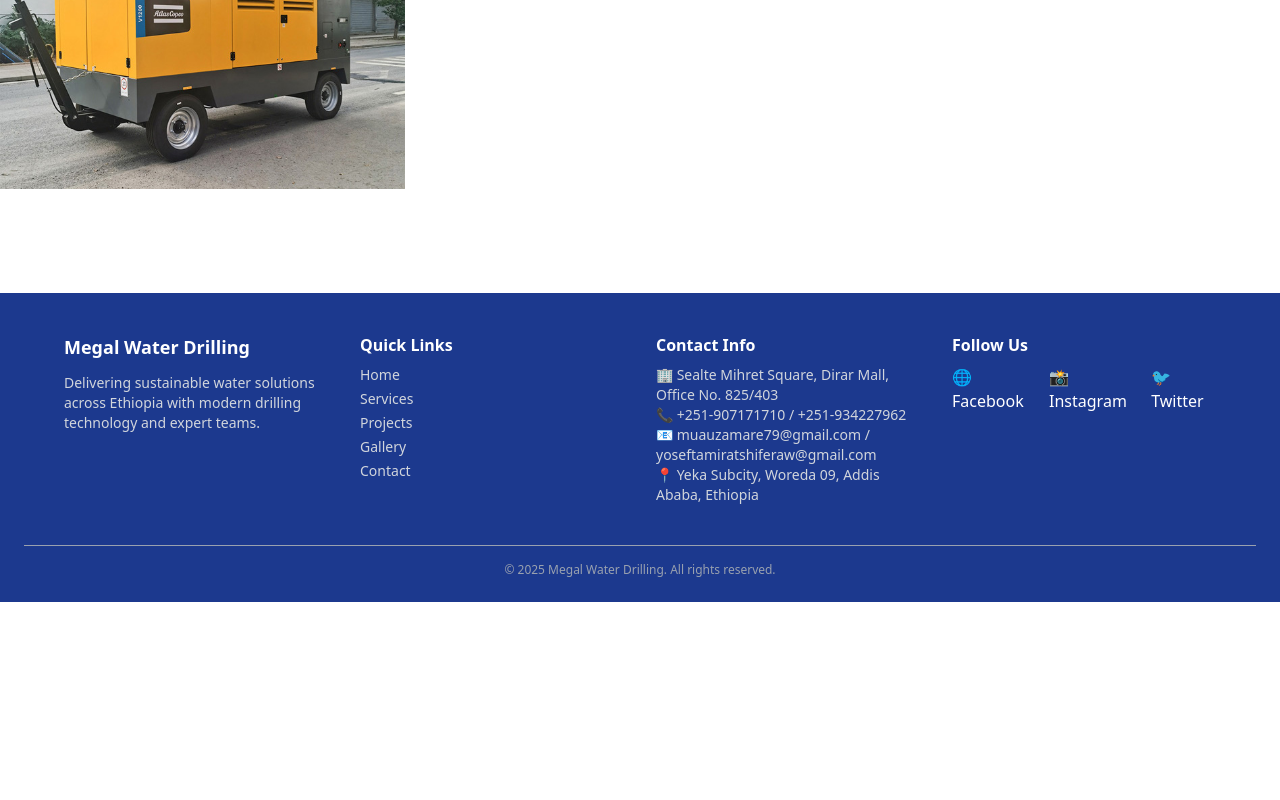
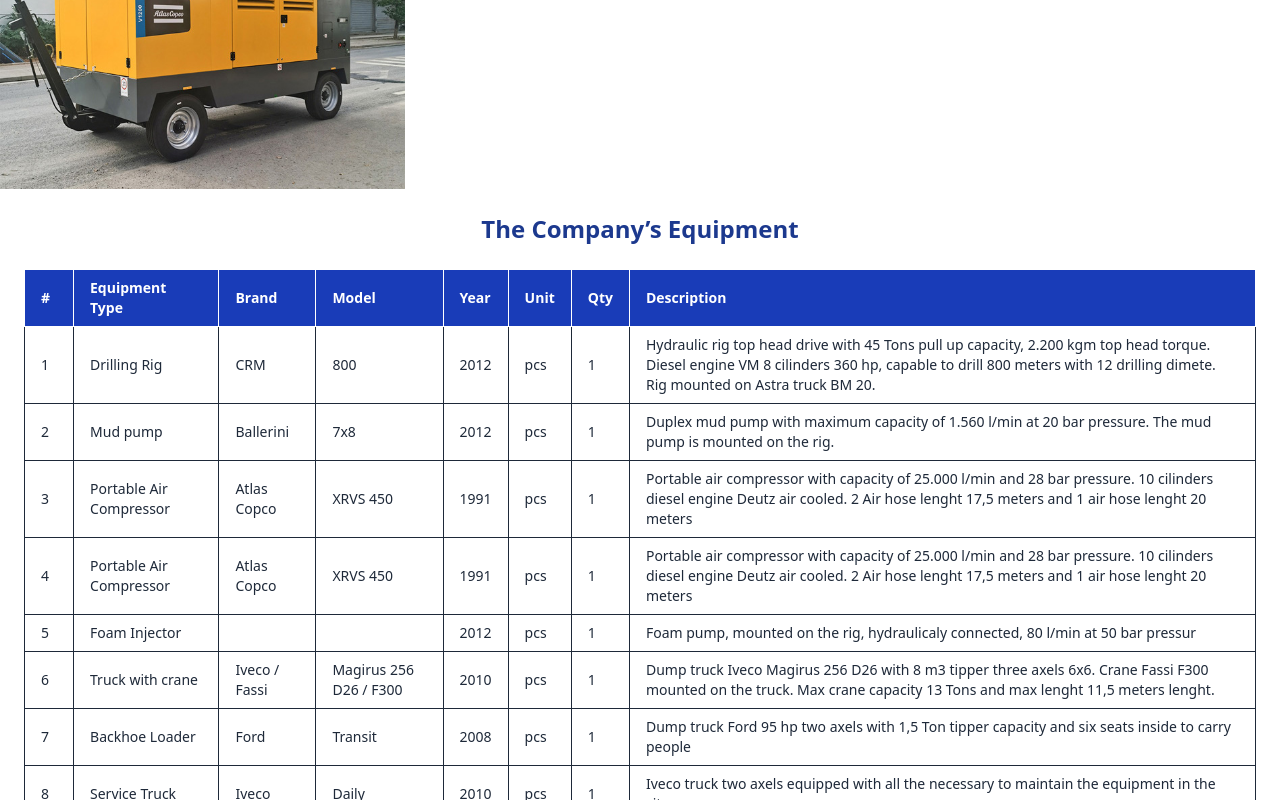
Before and after one commit to niceman1234man/Megal-Water-driller, a React (Vite) app in the folder megal/: page /services in a window 1280 px wide. Shown: the part 2000-2800 px from the top of the page. Before the commit the page ends 2602 px from the top, so only its background shows below. Built offline with nearby package versions, Linux system fonts and the light colour scheme.

Commit message:
services

```diff
--- a/megal/src/pages/Services.jsx
+++ b/megal/src/pages/Services.jsx
@@ -108,6 +108,148 @@
                 <img src={compressor} alt="compressor" />
               </div>
             </div>
+           <section className="p-6 bg-white text-blue-900 max-w-7xl mx-auto">
+  <h2 className="text-2xl font-bold mb-6">The Company’s Equipment</h2>
+
+  <div className="overflow-x-auto">
+    <table className="min-w-full border border-gray-300 text-sm text-left">
+      <thead className="bg-blue-800 text-white">
+        <tr>
+          <th className="px-4 py-2 border">#</th>
+          <th className="px-4 py-2 border">Equipment Type</th>
+          <th className="px-4 py-2 border">Brand</th>
+          <th className="px-4 py-2 border">Model</th>
+          <th className="px-4 py-2 border">Year</th>
+          <th className="px-4 py-2 border">Unit</th>
+          <th className="px-4 py-2 border">Qty</th>
+          <th className="px-4 py-2 border">Description</th>
+        </tr>
+      </thead>
+      <tbody className="text-gray-800">
+        {[
+          {
+            id: 1,
+            type: "Drilling Rig",
+            brand: "CRM ",
+            model: "800 ",
+            year: 2012,
+            unit: "pcs",
+            qty: 1,
+            description: "Hydraulic rig top head drive with 45 Tons pull up capacity, 2.200 kgm top head torque. Diesel engine VM 8 cilinders 360 hp, capable to drill 800 meters with 12 drilling dimete. Rig mounted on Astra truck BM 20."
+          },
+          {
+            id: 2,
+            type: "Mud pump ",
+            brand: "Ballerini",
+            model: "7x8",
+            year: 2012,
+            unit: "pcs",
+            qty: 1,
+            description: "Duplex mud pump with maximum capacity of 1.560 l/min at 20 bar pressure. The mud pump is mounted on the rig. "
+          },
+          {
+            id: 3,
+            type: "Portable Air Compressor ",
+            brand: "Atlas Copco ",
+            model: "XRVS 450 ",
+            year: 1991,
+            unit: "pcs",
+            qty: 1,
+            description: "Portable air compressor with capacity of 25.000 l/min and 28 bar pressure. 10 cilinders diesel engine Deutz  air cooled. 2 Air hose lenght 17,5 meters and 1 air hose lenght 20 meters "
+          },
+          {
+            id: 3,
+            type: "Portable Air Compressor ",
+            brand: "Atlas Copco ",
+            model: "XRVS 450 ",
+            year: 1991,
+            unit: "pcs",
+            qty: 1,
+            description: "Portable air compressor with capacity of 25.000 l/min and 28 bar pressure. 10 cilinders diesel engine Deutz  air cooled. 2 Air hose lenght 17,5 meters and 1 air hose lenght 20 meters "
+          },
+          {
+            id: 4,
+            type: "Foam Injector",
+            brand: " ",
+            model: " ",
+            year: 2012,
+            unit: "pcs",
+            qty: 1,
+            description: "Foam pump, mounted on the rig, hydraulicaly connected, 80 l/min at 50 bar pressur"
+          },{
+            id: 5,
+            type: "Truck with crane  ",
+            brand: "Iveco / Fassi  ",
+            model: "Magirus 256 D26 / F300  ",
+            year: 2010,
+            unit: "pcs",
+            qty: 1,
+            description: "Dump truck Iveco Magirus 256 D26 with 8 m3 tipper three axels 6x6. Crane Fassi F300 mounted on the truck. Max crane capacity 13 Tons and max lenght 11,5 meters lenght. "
+          },{
+            id: 6,
+            type: "Backhoe Loader  ",
+            brand: "Ford  ",
+            model: "Transit",
+            year: 2008,
+            unit: "pcs",
+            qty: 1,
+            description: "Dump truck Ford 95 hp two axels with 1,5 Ton tipper capacity and six seats inside to carry people  "
+          },
+          {
+            id: 8,
+            type: "Service Truck  ",
+            brand: "Iveco  ",
+            model: "Daily",
+            year: 2010,
+            unit: "pcs",
+            qty: 1,
+            description: "Iveco truck two axels equipped with all the necessary to maintain the equipment in the site  "
+          },
+          {
+            id: 9,
+            type: "Drill Pipe   ",
+            brand: "  ",
+            model: "CX",
+            year: 2012,
+            unit: "m",
+            qty: 600,
+            description: "100 pcs 5 drill pipe 6 meters lenght each. ID 110 mm OD 127 mm. Ex petroleum drill pipe with friction welded trade 4.5 IF. "
+          },{
+            id: 10,
+            type: "Drill Collar    ",
+            brand: "  ",
+            model: "",
+            year: 2012,
+            unit: "pcs",
+            qty: 1,
+            description: "8 drill collar with 17 stabilizers, lenght 6 meters, weight 2,5 Tons. Bottom trade 7 5/8 Api regular and top trade 4.5 IF Standard back excavator boom, with max digging depth of 4,2 meters. "
+          },{
+            id: 11,
+            type: "Stabilizers   ",
+            brand: "JB  ",
+            model: "",
+            year: 2016,
+            unit: "pcs",
+            qty: 2,
+            description: "22 stabilizers, 3 meters each, bottom trade 7 5/8 Api regular and top trade 3.5 Api regular   "
+          }
+        ].map((item, index) => (
+          <tr key={item.id} className="hover:bg-blue-50">
+            <td className="border px-4 py-2">{index + 1}</td>
+            <td className="border px-4 py-2">{item.type}</td>
+            <td className="border px-4 py-2">{item.brand}</td>
+            <td className="border px-4 py-2">{item.model}</td>
+            <td className="border px-4 py-2">{item.year}</td>
+            <td className="border px-4 py-2">{item.unit}</td>
+            <td className="border px-4 py-2">{item.qty}</td>
+            <td className="border px-4 py-2">{item.description}</td>
+          </tr>
+        ))}
+      </tbody>
+    </table>
+  </div>
+</section>
+
           </div>
         </div>
       </div>
```
